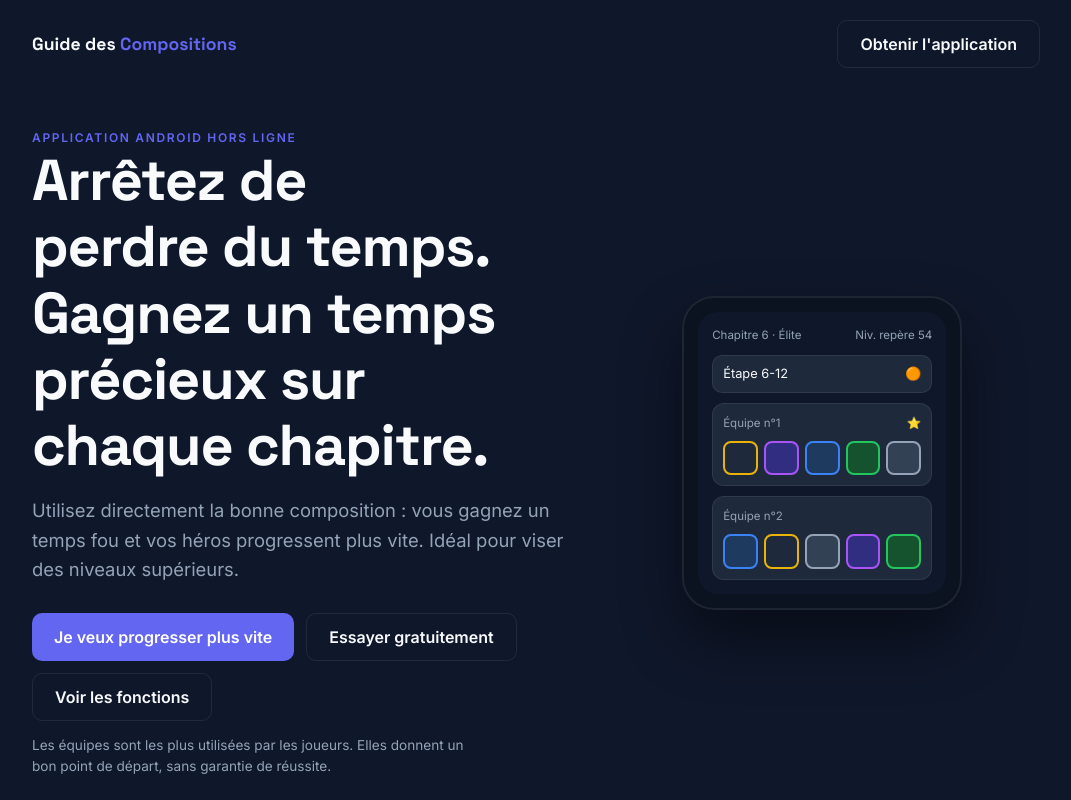
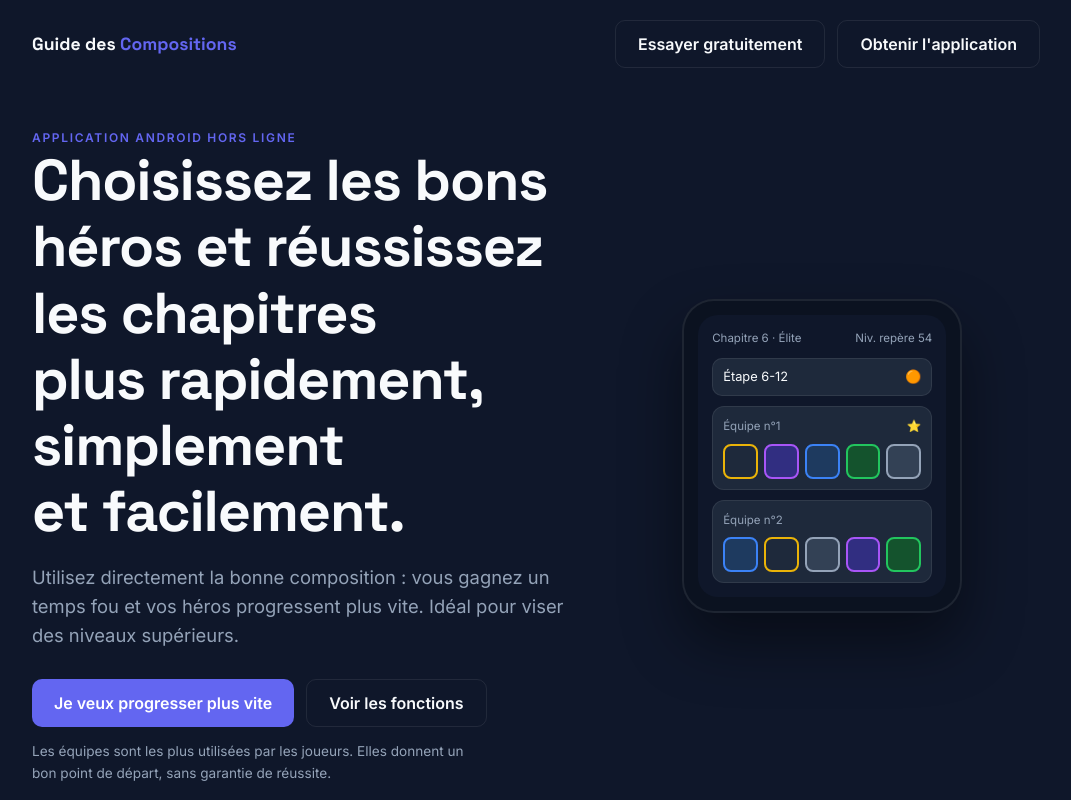
Before and after one commit to LGaulois/guide-compositions, a plain HTML site: page index.html in a window 1280 px wide. Shown: the top 800 px of the page, without its empty margins (104-1175 px from the left). Drawn offline with Linux system fonts and the light colour scheme.

Commit message:
Add files via upload

```diff
--- a/index.html
+++ b/index.html
@@ -72,17 +72,17 @@ footer{padding-block:36px;border-top:1px solid var(--line);color:var(--muted);fo
 <div class="wrap">
   <nav>
     <div class="brand">Guide des <b>Compositions</b></div>
-    <a class="btn ghost" href="#acheter">Obtenir l'application</a>
+    <div class="cta" style="margin:0"><a class="btn ghost" href="#essai">Essayer gratuitement</a>
+      <a class="btn ghost" href="#acheter">Obtenir l'application</a></div>
   </nav>
 
   <header class="hero">
     <div>
       <div class="eyebrow">Application Android hors ligne</div>
-      <h1>Arrêtez de perdre du temps. Gagnez un temps précieux sur chaque chapitre.</h1>
+      <h1>Choisissez les bons héros et réussissez les chapitres plus rapidement, simplement et facilement.</h1>
       <p class="lead">Utilisez directement la bonne composition : vous gagnez un temps fou et vos héros progressent plus vite. Idéal pour viser des niveaux supérieurs.</p>
       <div class="cta">
         <a class="btn" href="#acheter">Je veux progresser plus vite</a>
-        <a class="btn ghost" href="#essai">Essayer gratuitement</a>
         <a class="btn ghost" href="#fonctions">Voir les fonctions</a>
       </div>
       <p class="muted" style="margin-top:14px;font-size:.85rem;max-width:52ch">Les équipes sont les plus utilisées par les joueurs. Elles donnent un bon point de départ, sans garantie de réussite.</p>
```
